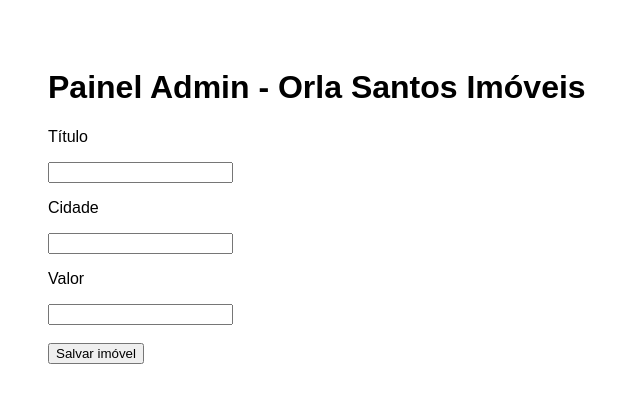
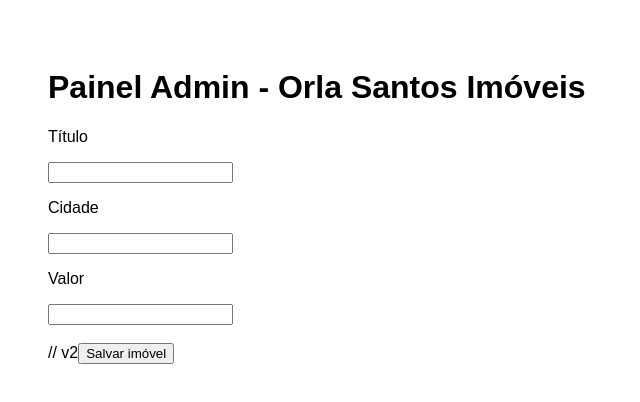
Before and after one commit to orlasantosimoveis/orlasantosimoveis, a Next.js app: page /admin in a window 1280 px wide. Shown: the top 402 px of the page, without its empty margins (0-640 px from the left). Built offline with nearby package versions, Linux system fonts and the light colour scheme; no server answers.

Commit message:
Add comment for versioning in admin.js

```diff
--- a/pages/admin.js
+++ b/pages/admin.js
@@ -51,6 +51,8 @@ export default function Admin() {
 
       <br />
       <br />
+  // v2
+
 
       <button onClick={salvar}>Salvar imóvel</button>
     </div>
```
